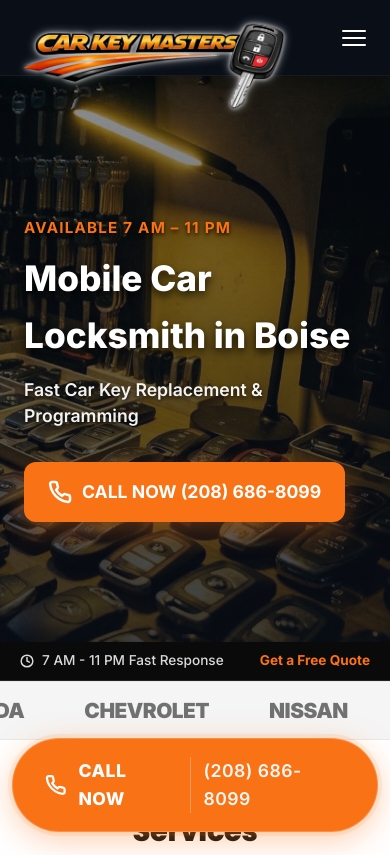
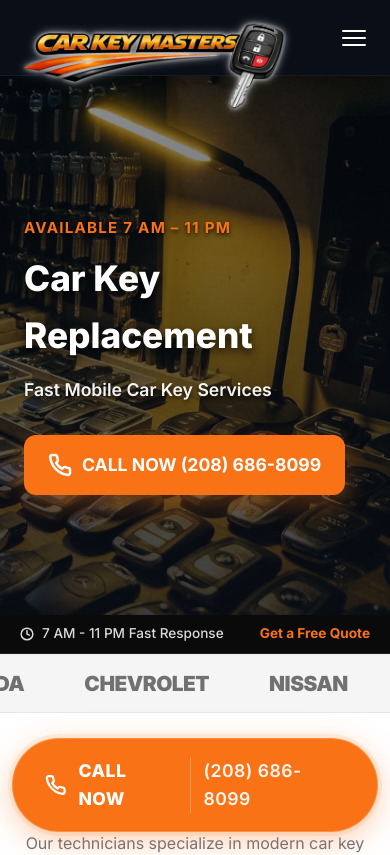
Before and after one commit to saskij/https-github.com-_-demo-locksmith, a Next.js app: page /en in a window 390 px wide. Shown: the top 855 px of the page. Built offline with nearby package versions, Linux system fonts and the light colour scheme.

Commit message:
Fix mobile visibility and dynamic city content in Hero section

```diff
--- a/components/AOSInit.jsx
+++ b/components/AOSInit.jsx
@@ -7,7 +7,6 @@ export default function AOSInit() {
     useEffect(() => {
         AOS.init({
             once: true,
-            disable: 'phone',
             duration: 700,
             easing: 'ease-out-cubic',
         });
--- a/components/HeroSection.jsx
+++ b/components/HeroSection.jsx
@@ -91,8 +91,8 @@ export default function HeroSection({
                     {/* --- MOBILE VERSION (Simplified & Conversion Focused) --- */}
                     <div className="mobile-only">
                         <span className="hero__small-text">{tr.mobileSmallText}</span>
-                        <h1 className="hero__title">{tr.mobileHeadline}</h1>
-                        <p className="hero__subtitle">{tr.mobileSubheadline}</p>
+                        <h1 className="hero__title">{resolvedHeadline}</h1>
+                        <p className="hero__subtitle">{resolvedSubheadline}</p>
 
                         <div className="hero__actions">
                             <a href="tel:+12086868099" className="btn btn--primary btn--lg" style={{ fontSize: '1.1rem', padding: '16px 24px', display: 'inline-flex', alignItems: 'center', gap: '10px', borderRadius: '12px', fontWeight: '700' }}>
```
